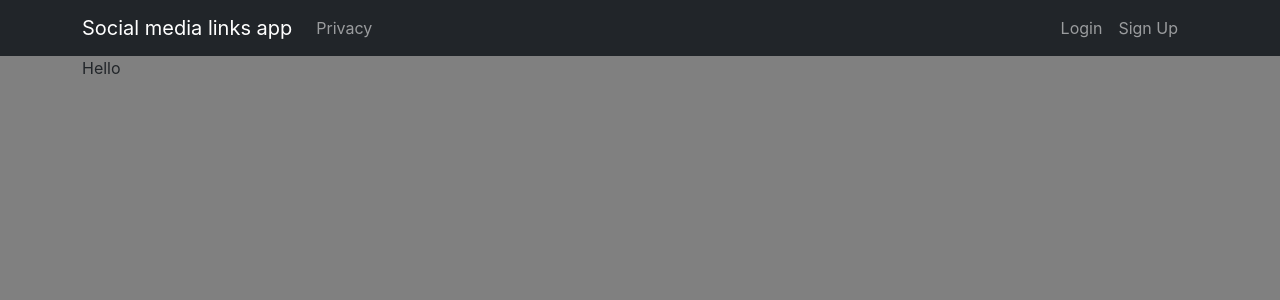
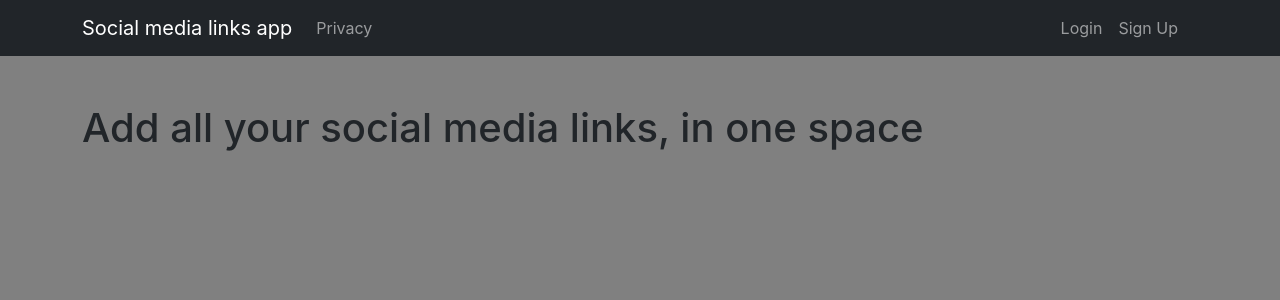
Before and after one commit to Beqa1G/first-mern-project, a React (Create React App) app in the folder frontend/: page / in a window 1280 px wide. Shown: the top 300 px of the page. Built offline with nearby package versions, Linux system fonts and the light colour scheme; no server answers.

Commit message:
changed text

```diff
--- a/frontend/src/pages/MainPage.tsx
+++ b/frontend/src/pages/MainPage.tsx
@@ -1,5 +1,5 @@
 export default function MainPage() {
     return (
-        <div>Hello</div>
+        <h1 className='mt-5 mx-7' >Add all your social media links, in one space</h1>
     )
 }
```
